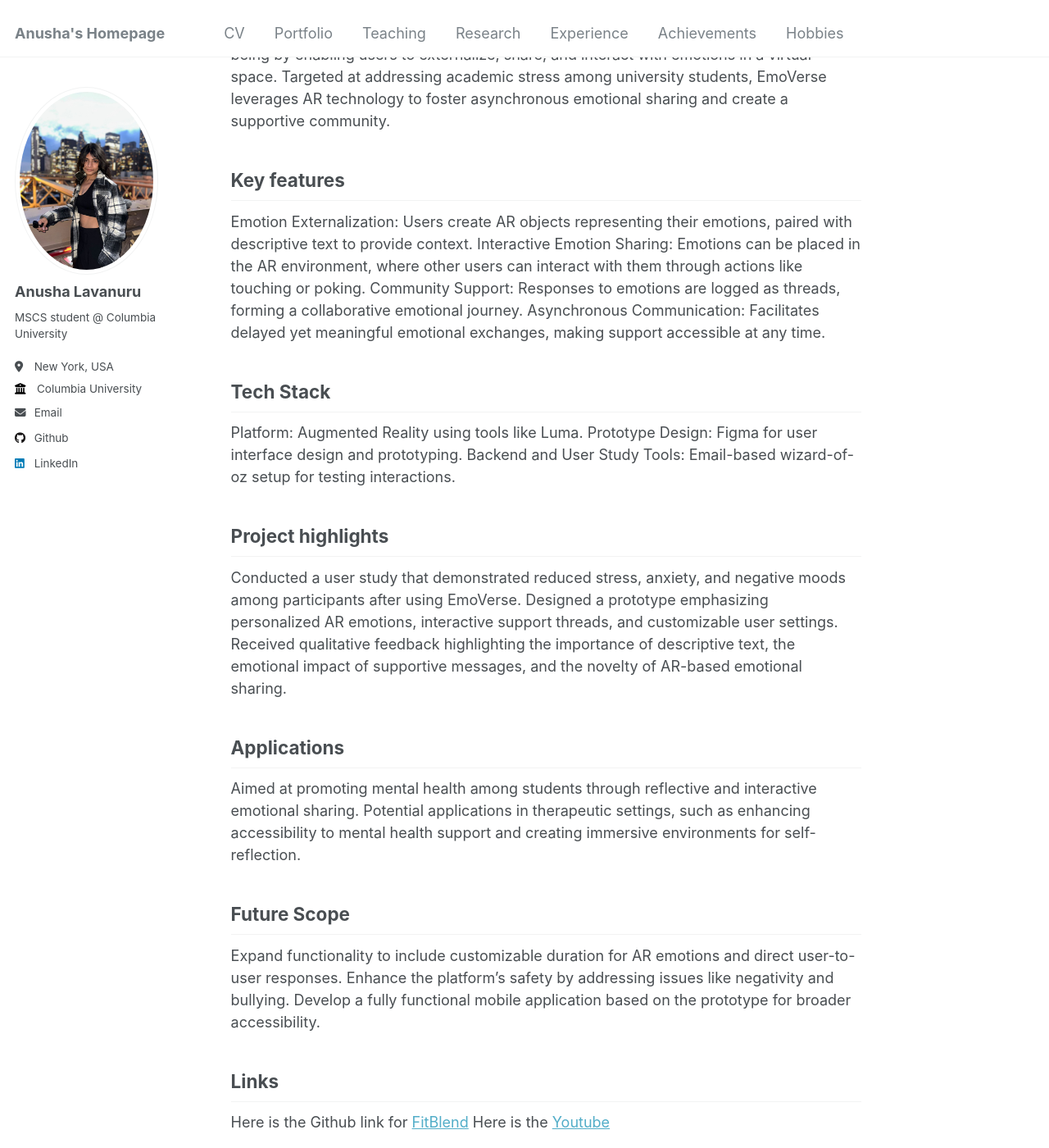
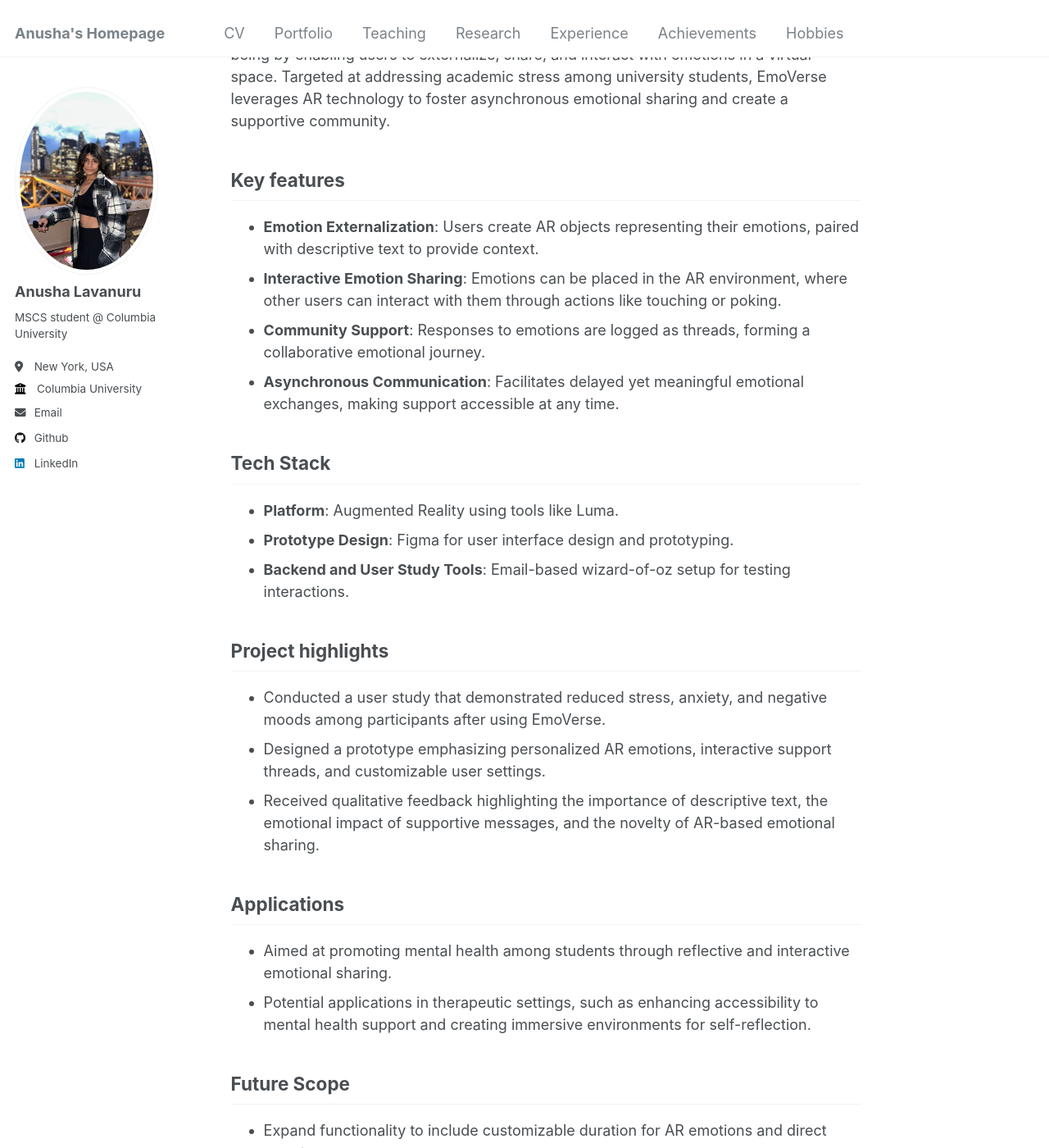
Before and after one commit to AnushaLavanuru5/AnushaL.github.io, a Jekyll site: the page built from _portfolio/portfolio-4.md, in a window 1280 px wide and 1400 px high, scrolled down 272 px. Shown: the whole window at 82% size. Built offline with Jekyll 4.4.1, drawn with Linux system fonts in a browser that asks for light colours; part of the change alters nothing that is shown; some of the changed text lies outside the part shown.

Commit message:
Update portfolio-4.md

```diff
--- a/_portfolio/portfolio-4.md
+++ b/_portfolio/portfolio-4.md
@@ -10,35 +10,35 @@ EmoVerse is an Augmented Reality (AR) application designed to promote emotional
 
 Key features
 ---
-Emotion Externalization: Users create AR objects representing their emotions, paired with descriptive text to provide context.
-Interactive Emotion Sharing: Emotions can be placed in the AR environment, where other users can interact with them through actions like touching or poking.
-Community Support: Responses to emotions are logged as threads, forming a collaborative emotional journey.
-Asynchronous Communication: Facilitates delayed yet meaningful emotional exchanges, making support accessible at any time.
+- **Emotion Externalization**: Users create AR objects representing their emotions, paired with descriptive text to provide context.
+- **Interactive Emotion Sharing**: Emotions can be placed in the AR environment, where other users can interact with them through actions like touching or poking.
+- **Community Support**: Responses to emotions are logged as threads, forming a collaborative emotional journey.
+- **Asynchronous Communication**: Facilitates delayed yet meaningful emotional exchanges, making support accessible at any time.
 
 Tech Stack
 ---
-Platform: Augmented Reality using tools like Luma.
-Prototype Design: Figma for user interface design and prototyping.
-Backend and User Study Tools: Email-based wizard-of-oz setup for testing interactions.
+- **Platform**: Augmented Reality using tools like Luma.
+- **Prototype Design**: Figma for user interface design and prototyping.
+- **Backend and User Study Tools**: Email-based wizard-of-oz setup for testing interactions.
 
 Project highlights
 ---
-Conducted a user study that demonstrated reduced stress, anxiety, and negative moods among participants after using EmoVerse.
-Designed a prototype emphasizing personalized AR emotions, interactive support threads, and customizable user settings.
-Received qualitative feedback highlighting the importance of descriptive text, the emotional impact of supportive messages, and the novelty of AR-based emotional sharing.
+- Conducted a user study that demonstrated reduced stress, anxiety, and negative moods among participants after using EmoVerse.
+- Designed a prototype emphasizing personalized AR emotions, interactive support threads, and customizable user settings.
+- Received qualitative feedback highlighting the importance of descriptive text, the emotional impact of supportive messages, and the novelty of AR-based emotional sharing.
 
 Applications
 ---
-Aimed at promoting mental health among students through reflective and interactive emotional sharing.
-Potential applications in therapeutic settings, such as enhancing accessibility to mental health support and creating immersive environments for self-reflection.
+- Aimed at promoting mental health among students through reflective and interactive emotional sharing.
+- Potential applications in therapeutic settings, such as enhancing accessibility to mental health support and creating immersive environments for self-reflection.
 
 Future Scope
 ---
-Expand functionality to include customizable duration for AR emotions and direct user-to-user responses.
-Enhance the platform's safety by addressing issues like negativity and bullying.
-Develop a fully functional mobile application based on the prototype for broader accessibility.
+- Expand functionality to include customizable duration for AR emotions and direct user-to-user responses.
+- Enhance the platform's safety by addressing issues like negativity and bullying.
+- Develop a fully functional mobile application based on the prototype for broader accessibility.
 
 Links
 ---
-Here is the Github link for [FitBlend](https://github.com/tanishabisht/UI-FitBlend)
+Here is the Github link for [FitBlend](https://github.com/tanishabisht/UI-FitBlend)<br/>
 Here is the [Youtube](https://www.youtube.com/watch?v=6DMfQaXXP1k)
```
